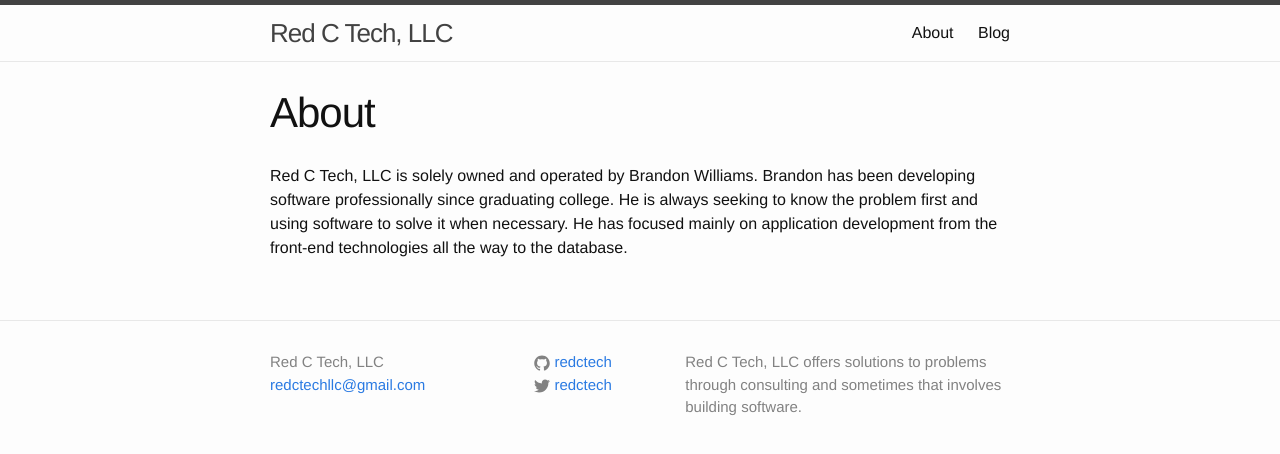
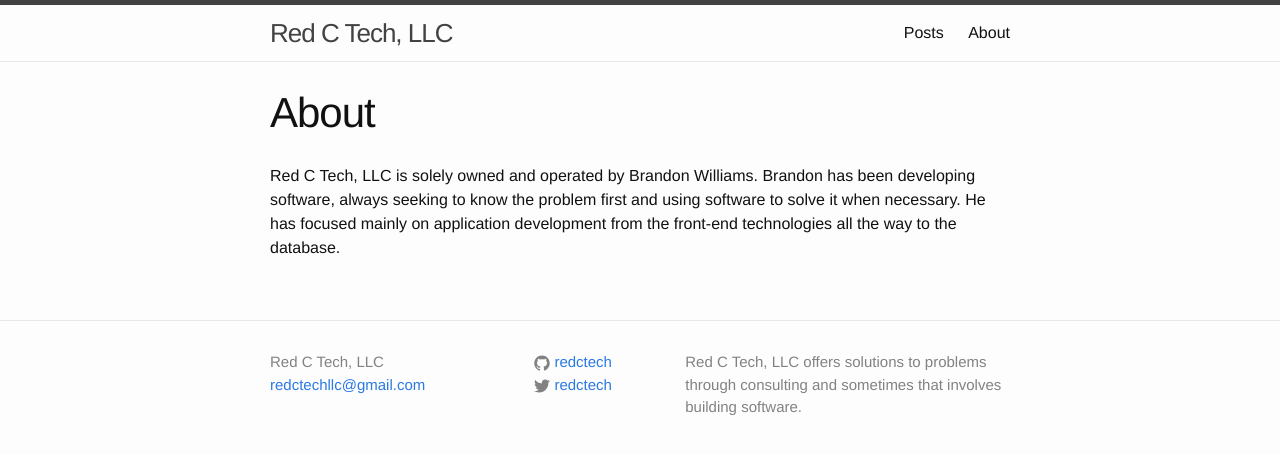
Before and after one commit to redctech/redctech.github.io, a Jekyll site: the page built from about.md, in a window 1280 px wide. Shown: the top 454 px of the page. Built offline with Jekyll 4.4.1, drawn with Linux system fonts in a browser that asks for light colours.

Commit message:
Revert "Feature: making site only a business site and blog will be kept at williamsbdev.com"
This reverts commit f2e36d2e277c769ad511b0ee31012e854274118c.

```diff
--- a/_includes/header.html
+++ b/_includes/header.html
@@ -14,11 +14,13 @@
       </a>
 
       <div class="trigger">
-        {% for page in site.pages %}
-          {% if page.title %}
-          <a class="page-link" href="{{ page.url | prepend: site.baseurl }}">{{ page.title }}</a>
-          {% endif %}
-        {% endfor %}
+        <a class="page-link" href="/posts/">Posts</a>
+        <a class="page-link" href="/about/">About</a>
+        <!-- {% for page in site.pages %} -->
+        <!--   {% if page.title %} -->
+        <!--   <a class="page-link" href="{{ page.url | prepend: site.baseurl }}">{{ page.title }}</a> -->
+        <!--   {% endif %} -->
+        <!-- {% endfor %} -->
       </div>
     </nav>
 
--- a/about.md
+++ b/about.md
@@ -5,7 +5,6 @@ permalink: /about/
 ---
 
 Red C Tech, LLC is solely owned and operated by Brandon Williams. Brandon has
-been developing software professionally since graduating college. He is always
-seeking to know the problem first and using software to solve it when
-necessary. He has focused mainly on application development from the front-end
-technologies all the way to the database.
+been developing software, always seeking to know the problem first and using
+software to solve it when necessary. He has focused mainly on application
+development from the front-end technologies all the way to the database.
```
Also changed, not shown: _posts/2015-01-14-new-year.markdown (added, +9 -0 lines), posts.md (added, +24 -0 lines), README.md.
